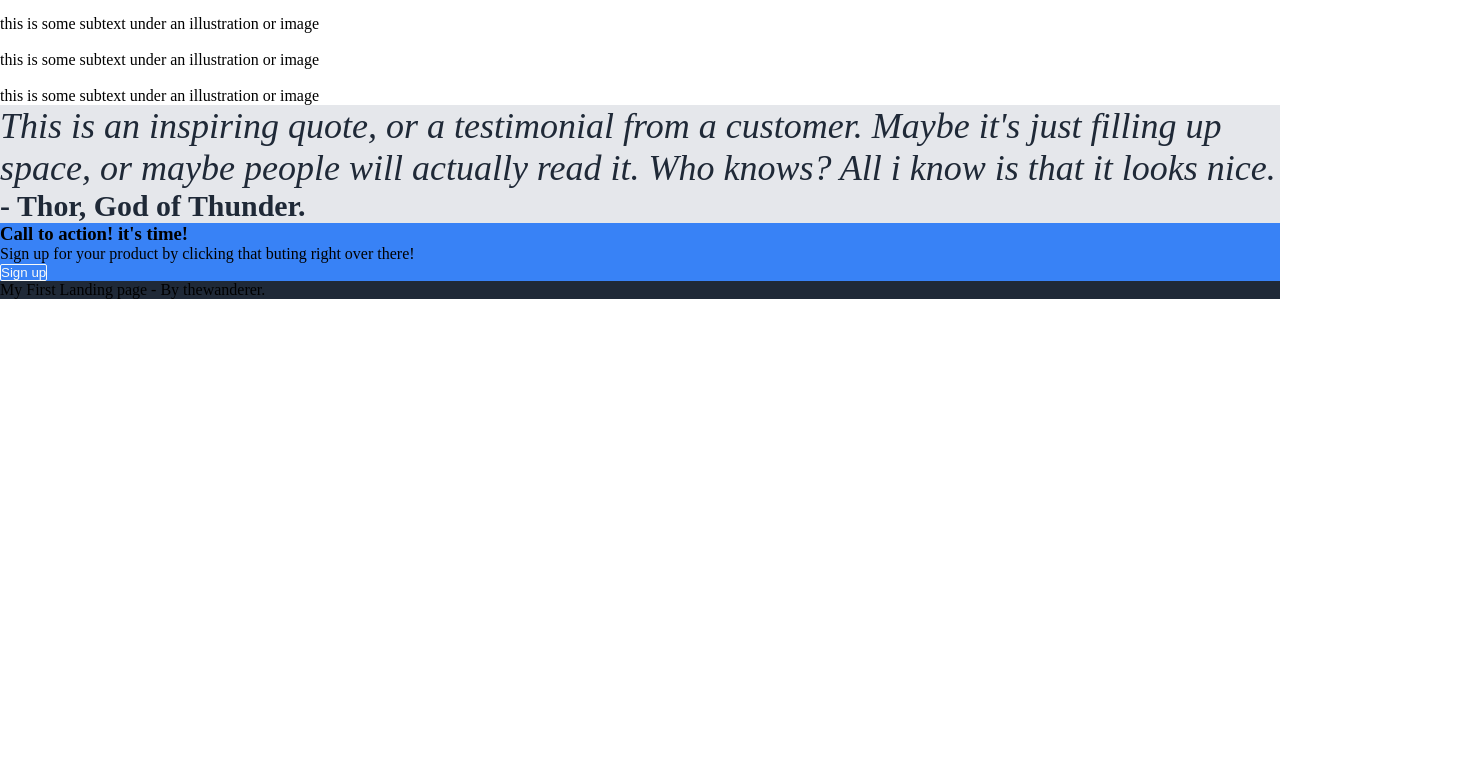
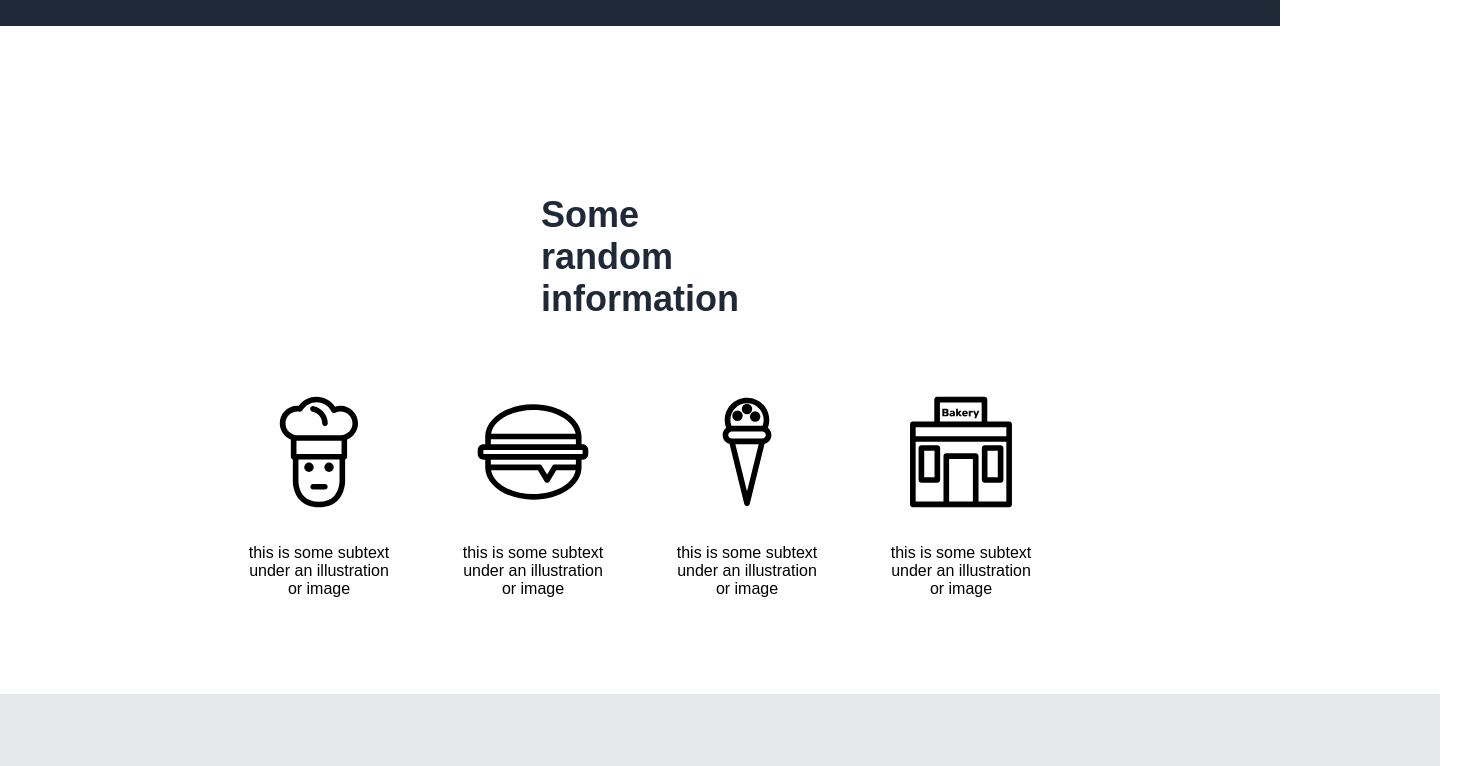
Before and after one commit to thewanderer-cs/landing-page, a plain HTML site: page index.html in a window 1280 px wide. Shown: the part 580-1346 px from the top of the page, 1459 px wide, since content can reach past the window. Before the commit the page ends 879 px from the top, so only its background shows below. Drawn offline with Linux system fonts and the light colour scheme.

Commit message:
improved css, added placeholder img and icons

```diff
--- a/index.html
+++ b/index.html
@@ -34,19 +34,19 @@
         <h2>Some random information</h2>
         <div class="info-container">
             <div>
-                <img src="" alt="">
+                <img class="info-img" src="icons/chef-man-cap.svg" alt="chef-cap">
                 <p>this is some subtext under an illustration or image</p>
             </div>
             <div>
-                <img src="" alt="">
+                <img class="info-img" src="icons/humberger.svg" alt="humberger">
                 <p>this is some subtext under an illustration or image</p>
             </div>
             <div>
-                <img src="" alt="">
+                <img class="info-img" src="icons/ice-cream-cone.svg" alt="ice-cream">
                 <p>this is some subtext under an illustration or image</p>
             </div>
             <div>
-                <img src="" alt="">
+                <img class="info-img" src="icons/shop.svg" alt="shop">
                 <p>this is some subtext under an illustration or image</p>
             </div>
         </div>
--- a/styles.css
+++ b/styles.css
@@ -2,6 +2,7 @@
     margin: 0;
     padding: 0;
     box-sizing: border-box;
+    font-family: Arial, Helvetica, sans-serif;
 }
 header,
 .first-section,
@@ -11,6 +12,7 @@ footer{
 .logo{
     color: #F9FAF8;
     font-size: 24px;
+    font-weight: 800;
 }
 .hero-container h1{
     color: #F9FAF8;
@@ -26,10 +28,18 @@ footer{
 .c2a-btn{
     background-color: #3882F6;
     color: #F9FAF8;
+    padding: 0.6em 1.4em;
+    font-size: 24px;
+    border-radius: 18px;
 }
+.signup-btn:hover,
+.c2a-btn:hover{
+    cursor: pointer;
+    background-color: #5193fd;
+}
+
 .c2a-btn{
     border: #F9FAF8 1px solid;
-    border-radius: 2px;
 }
 .c2a-container{
     background-color: #3882F6;
@@ -38,17 +48,23 @@ footer{
     font-size: 36px;
     color: #1F2937;
     font-weight: 900;
+    padding: 2em 20em;
 }
 .third-section{
     background-color: #E5E7EB;
     color: #1F2937;
     font-size: 36px;
+    padding: 2em 20em;
+}
+.third-section h5{
+    font-size: 24px;
+    text-align: right;
 }
 .navbar{
     display: flex;
     align-items: center;
     justify-content: space-between;
-    padding: 2em 20em;
+    padding: 4em 20em;
 }
 li{
     list-style: none;
@@ -66,3 +82,50 @@ ul{
 .image-placeholder img{
     width: 500px;
 }
+.c2a{
+    padding: 4em 20em;
+}
+.c2a-container{
+    padding: 3em 10em;
+    display: flex;
+    justify-content: space-between;
+    font-size: 1.4em;
+    border-radius: 12px;
+    color: #F9FAF8;
+}
+.c2a-message p{
+    padding-top: 12px;
+}
+footer{
+    color: #F9FAF8;
+    padding: 2em 20em;
+    display: flex;
+    align-items: center;
+    justify-content: center;
+    font-weight: 800;
+    font-size: 18px;
+}
+.info-img{
+    width: 120px;
+    height: auto;
+}
+.info-container{
+    display: flex;
+    justify-content: center;
+    align-items: center;
+    gap: 4em;
+}
+.info-container div{
+    display: flex;
+    flex-direction: column;
+    align-items: center;
+    gap: 2em;
+    width: 150px;
+    text-align: center;
+}
+.second-section{
+    display: flex;
+    flex-direction: column;
+    align-items: center;
+    padding: 6em;
+}
```
Also changed, not shown: icons/chef-man-cap.svg (added), icons/humberger.svg (added), icons/ice-cream-cone.svg (added), icons/shop.svg (added).
